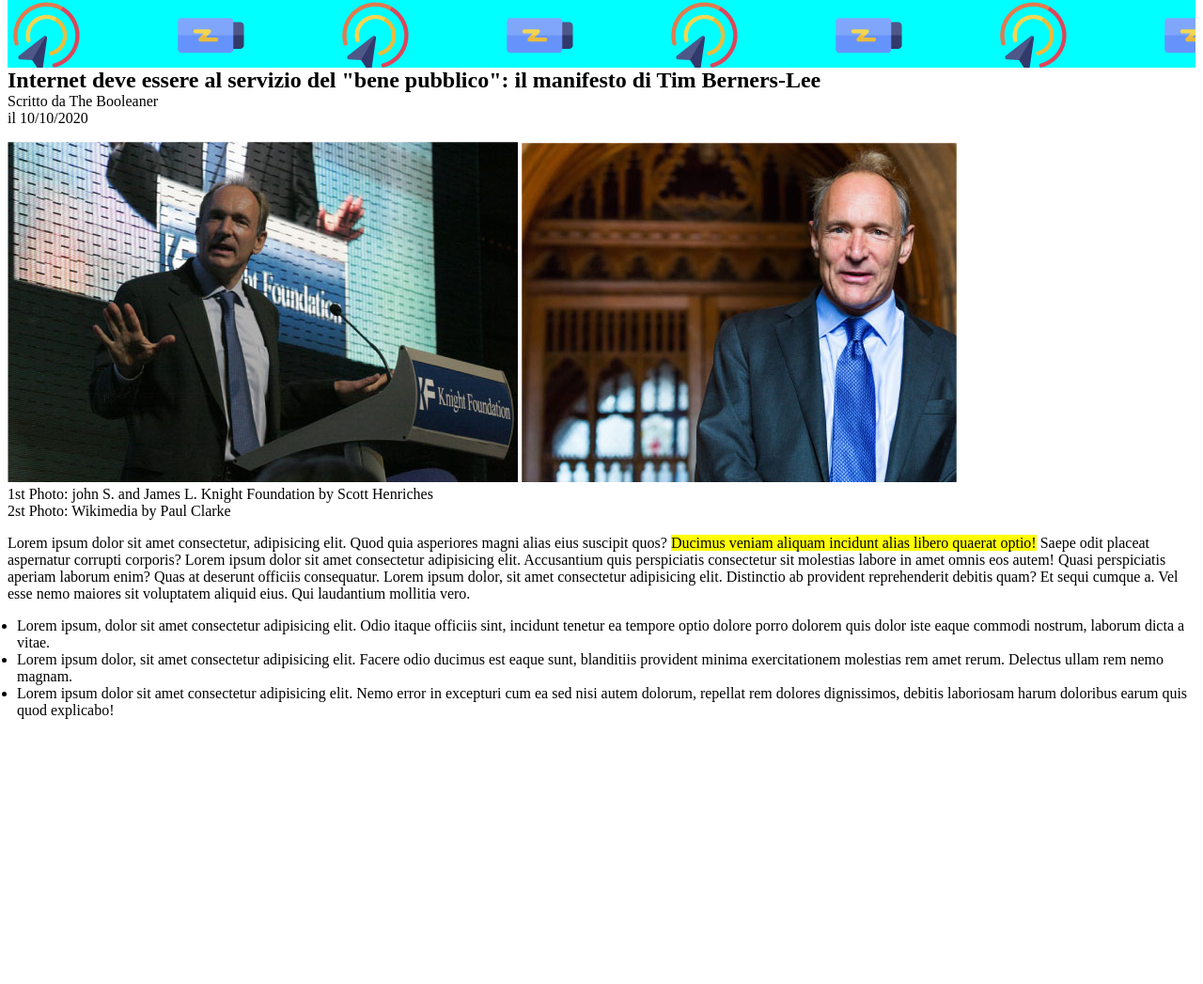
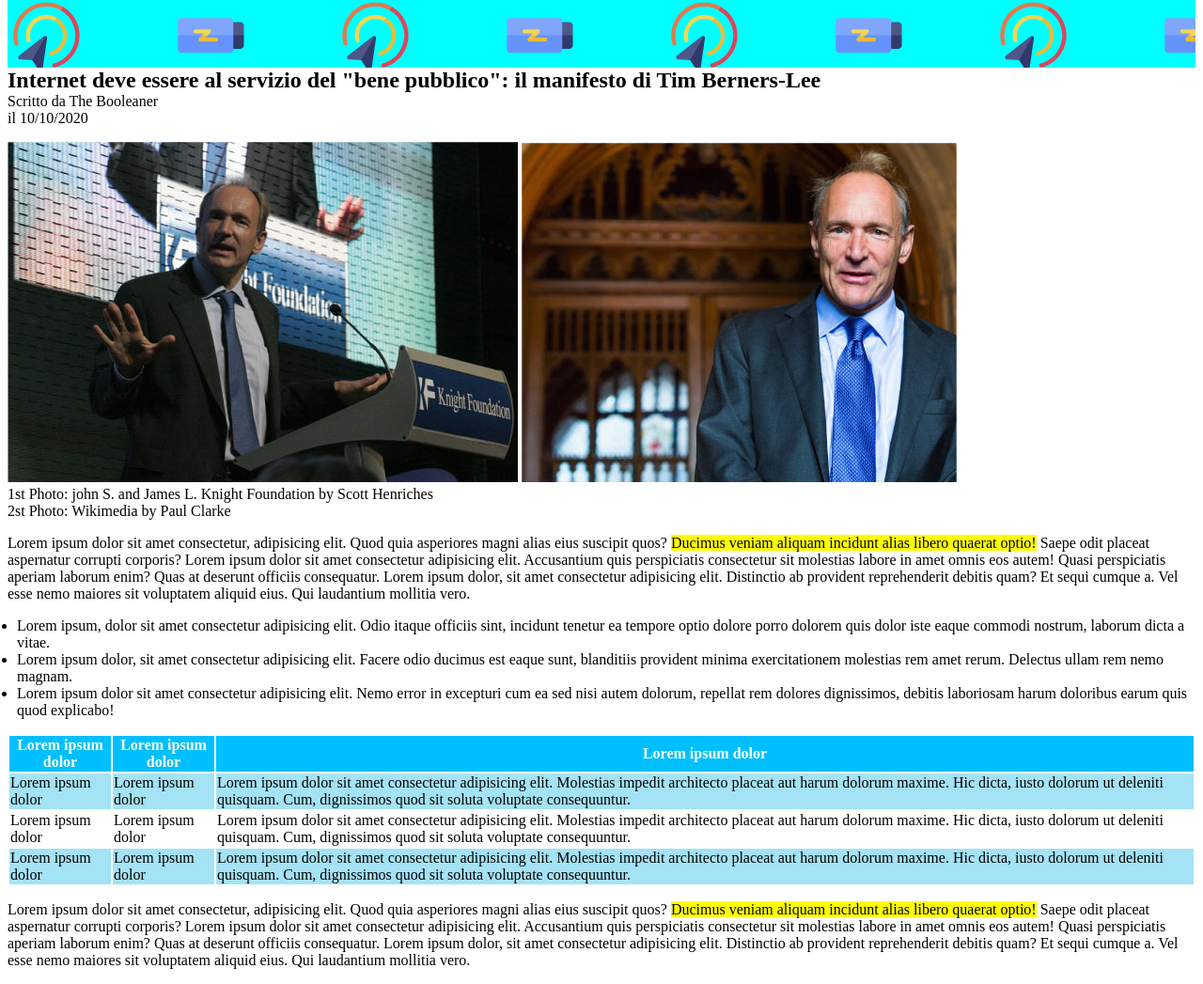
Before and after one commit to FrancescoAndreotti/html-css-booleaner, a plain HTML site: page index.html in a window 1280 px wide. Shown: the part 36-1083 px from the top of the page at 94% size. Before the commit the page ends 817 px from the top, so only its background shows below. Drawn offline with Linux system fonts and the light colour scheme.

Commit message:
ultima sezione

```diff
--- a/css/style.css
+++ b/css/style.css
@@ -19,4 +19,13 @@
 
 .testo_evidenziato{
     background-color: yellow;
+
 }
+thead{
+    background-color: deepskyblue;
+    color: ivory;
+    }
+
+.righe_celesti{
+    background-color: rgb(164, 226, 245);
+}
--- a/index.html
+++ b/index.html
@@ -43,7 +43,37 @@
     <!-- Inizio tabella -->
 
     <section>
+        <table>
+            <thead>
+                <tr>
+                    <th>Lorem ipsum dolor</th>
+                    <th>Lorem ipsum dolor</th>
+                    <th>Lorem ipsum dolor</th>
+                </tr>
+            </thead>
+            <tbody>
+                <tr class="righe_celesti">
+                    <td>Lorem ipsum dolor</td>
+                    <td>Lorem ipsum dolor</td>
+                    <td>Lorem ipsum dolor sit amet consectetur adipisicing elit. Molestias impedit architecto placeat aut harum dolorum maxime. Hic dicta, iusto dolorum ut deleniti quisquam. Cum, dignissimos quod sit soluta voluptate consequuntur.</td>
+                </tr>
+                <tr>
+                    <td>Lorem ipsum dolor</td>
+                    <td>Lorem ipsum dolor</td>
+                    <td>Lorem ipsum dolor sit amet consectetur adipisicing elit. Molestias impedit architecto placeat aut harum dolorum maxime. Hic dicta, iusto dolorum ut deleniti quisquam. Cum, dignissimos quod sit soluta voluptate consequuntur.</td>
+                </tr>
+                <tr class="righe_celesti">
+                    <td>Lorem ipsum dolor</td>
+                    <td>Lorem ipsum dolor</td>
+                    <td>Lorem ipsum dolor sit amet consectetur adipisicing elit. Molestias impedit architecto placeat aut harum dolorum maxime. Hic dicta, iusto dolorum ut deleniti quisquam. Cum, dignissimos quod sit soluta voluptate consequuntur.</td>
+                </tr>
+            </tbody>
+        </table>
+        <!-- Fine Tabella -->
+    </section>
 
+    <section>
+        <p>Lorem ipsum dolor sit amet consectetur, adipisicing elit. Quod quia asperiores magni alias eius suscipit quos? <span class="testo_evidenziato">Ducimus veniam aliquam incidunt alias libero quaerat optio!</span> Saepe odit placeat aspernatur corrupti corporis? Lorem ipsum dolor sit amet consectetur adipisicing elit. Accusantium quis perspiciatis consectetur sit molestias labore in amet omnis eos autem! Quasi perspiciatis aperiam laborum enim? Quas at deserunt officiis consequatur. Lorem ipsum dolor, sit amet consectetur adipisicing elit. Distinctio ab provident reprehenderit debitis quam? Et sequi cumque a. Vel esse nemo maiores sit voluptatem aliquid eius. Qui laudantium mollitia vero.</p>
     </section>
   </main>
 
```
